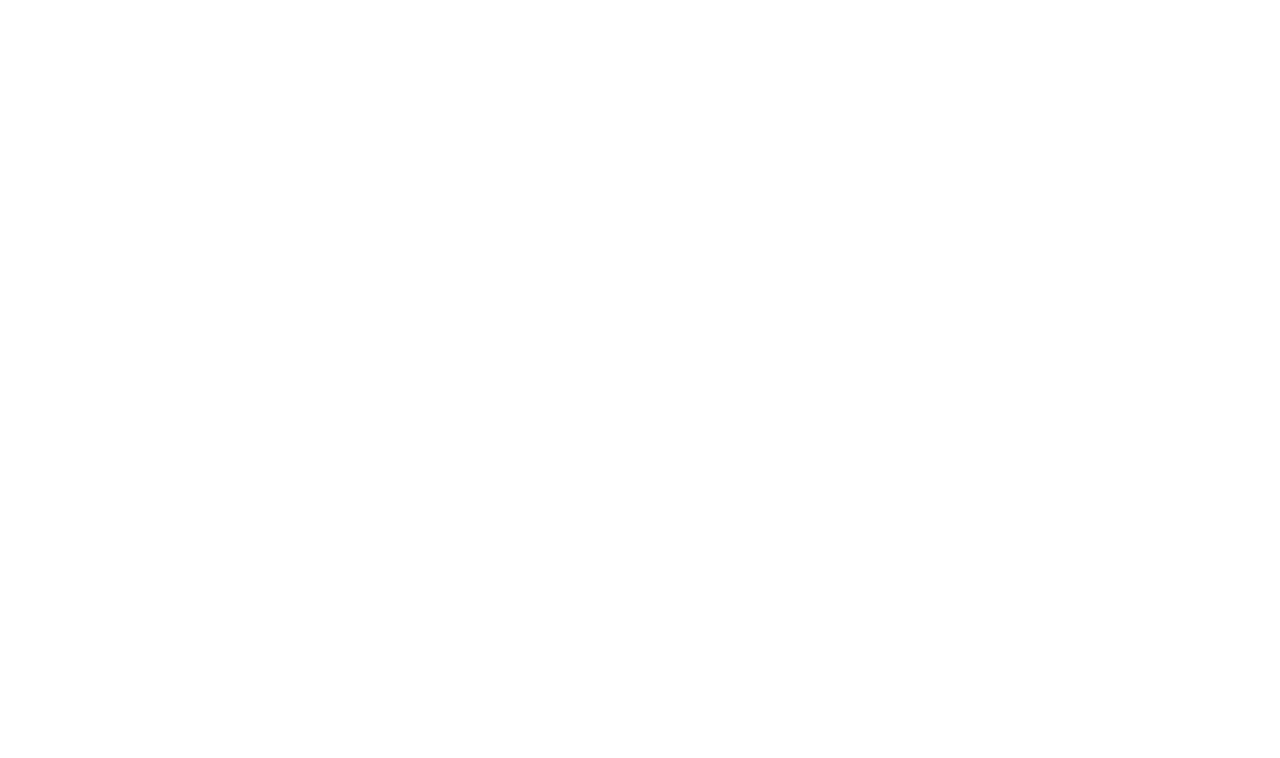
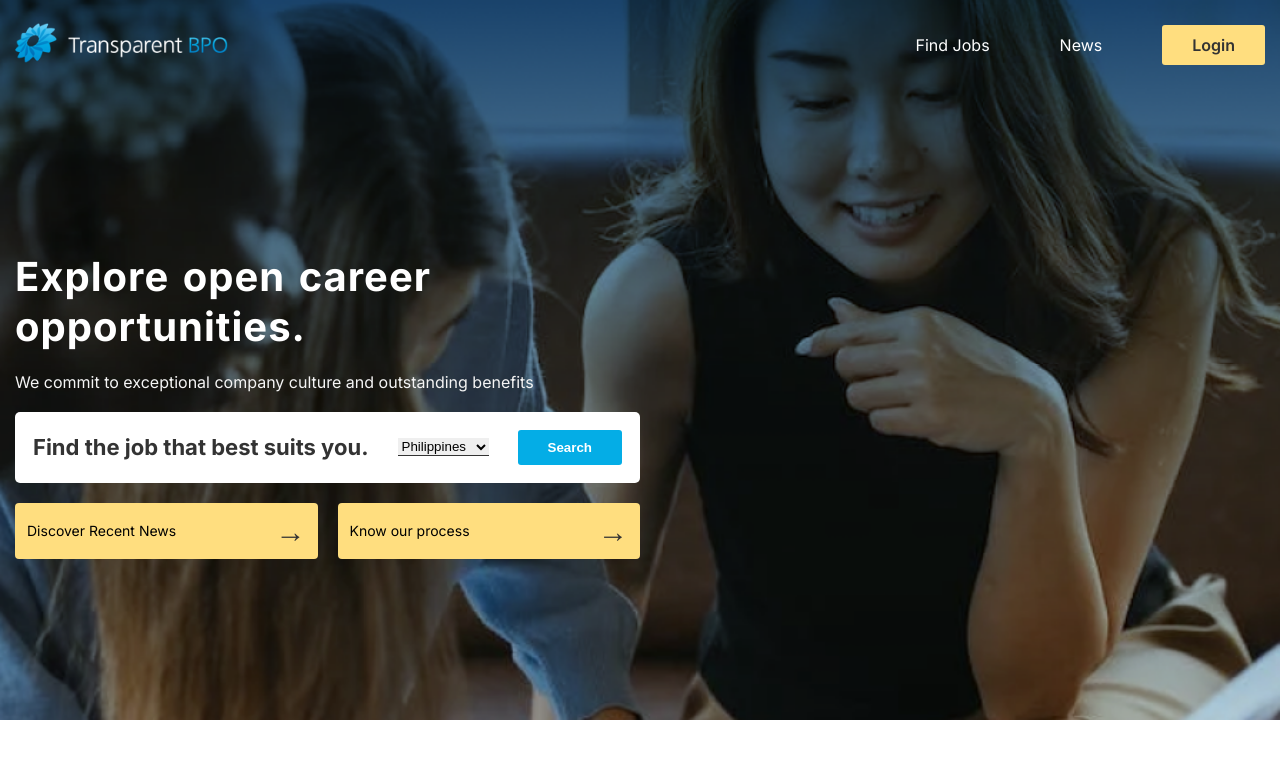
Before and after one commit to anikmondol/Job-Portal-JS, a plain HTML site: page index.html in a window 1280 px wide. Drawn offline with nearby package versions, Linux system fonts and the light colour scheme; files that its build step writes are made by us from their sources.

Commit message:
Job-Portal header page desing done

```diff
--- /dev/null
+++ b/css/index.css
@@ -0,0 +1,192 @@
+@import url('https://fonts.googleapis.com/css2?family=Inter:ital,opsz,wght@0,14..32,100..900;1,14..32,100..900&display=swap');
+
+
+:root {
+    --font-main: "Inter", sans-serif;
+    --color-primary: #04ADE6;
+    --color-dark-1: #000000;
+    --color-dark-2: #333333;
+    --color-withe-1: #ffffff;
+    --color-withe-2: #f5f5f5;
+    --color-yellow: #FFDE7F;
+}
+
+* {
+    padding: 0px;
+    margin: 0px;
+    box-sizing: border-box;
+}
+
+
+html {
+    font-size: 10px;
+    /* 1 rem 10px */
+}
+
+body {
+    font-family: var(--font-main);
+    font-size: 1.6rem;
+}
+
+a {
+    text-decoration: none;
+}
+
+ul {
+    list-style: none;
+}
+
+.container {
+    max-width: 140rem;
+    margin: 0 auto;
+    padding: 0rem 1.5rem;
+}
+
+
+/* header */
+
+.header {
+    background-image: url('../image/MainHero.png');
+    background-repeat: no-repeat;
+    background-position: center;
+    background-size: cover;
+    background-attachment: fixed;
+    height: 90vh;
+    width: 100%;
+}
+
+.nav {
+    width: 100%;
+    height: 9rem;
+}
+
+.nav_container {
+    width: 100%;
+    height: 100%;
+    display: flex;
+    align-items: center;
+    justify-content: space-between;
+}
+
+.logo_img {
+    max-width: 80%;
+}
+
+.nav_list {
+    display: flex;
+    align-items: center;
+    gap: 1rem;
+    list-style: none;
+}
+
+.nav_link {
+    text-decoration: none;
+    color: var(--color-withe-1);
+    padding: 1rem 3rem;
+    transition: 0.3s;
+}
+
+.nav_link:hover {
+   background-color: var(--color-primary);
+   padding: 1rem 3rem;
+   border-radius: 0.3rem;
+   color: var(--color-dark-2);
+}
+
+.nav_btn {
+    padding: 1rem 3rem;
+    background-color: var(--color-withe-1);
+    background-color: var(--color-yellow);
+    text-decoration: none;
+    color: var(--color-dark-2);
+    font-weight: 600;
+    border-radius: 0.3rem;
+    margin-left: 2rem;
+}
+
+
+/* header container */
+
+.header_container {
+    width: 50%;
+    height: calc(90vh - 9rem);
+    display: flex;
+    align-items: center;
+}
+
+.header_main_title {
+    font-size: 4rem;
+    line-height: 5rem;
+    color: var(--color-withe-1);
+    width: 100%;
+    word-spacing: 0.3rem;
+    letter-spacing: 0.1rem;
+}
+
+.header_p {
+    color: var(--color-withe-2);
+    margin: 2rem 0rem;
+}
+
+.header_form{
+    width: 100%;
+    background-color: var(--color-withe-1);
+    padding: 1.8rem;
+    display: flex;
+    justify-content: space-between;
+    align-items: center;
+    border-radius: 0.5rem;
+}
+
+.header_select{
+    border: none;
+    outline: none;
+    border-bottom: 0.1rem solid var(--color-dark-2);
+}
+
+.header_btn{
+    padding: 1rem 3rem;
+   color: var(--color-withe-1) !important;
+    background-color: var(--color-primary);
+    text-decoration: none;
+    color: var(--color-dark-2);
+    font-weight: 600;
+    border-radius: 0.3rem;
+    border: none;
+    cursor: pointer;
+    transition: 0.3s;
+}
+
+.header_btn:hover{
+  background-color: var(--color-dark-2);
+  color: var(--color-primary) !important;
+}
+
+.header_tags{
+    display: flex;
+    align-items: center;
+    gap: 2rem;
+    margin-top: 2rem;
+}
+
+.header_form_title{
+    font-size: 2.2rem;
+    color: var(--color-dark-2);
+}
+
+.header_tag{
+    padding: 1rem 1.2rem;
+    width: 50%;
+    background-color: var(--color-yellow);
+    border-radius: 0.4rem;
+    font-size: 1.4rem;
+    display: flex;
+    align-items: center;
+    justify-content: space-between;
+}
+
+.header_tag .arrow{
+   font-size: 3rem;
+   font-weight: 100;
+   color: var(--color-dark-2);
+}
--- a/index.html
+++ b/index.html
@@ -25,9 +25,58 @@
 
 <body>
 
-    <header>
+  <header class="header">
 
-    </header>
+    <!-- navbar start -->
+
+    <nav class="nav">
+        <div class="container nav_container">
+            <a href="/" class="logo"><img src="image/transparent-bpo-logo 1.png" alt="" class="logo_img"></a>
+            <ul class="nav_list">
+                <li class="nav_item"><a href="#" class="nav_link">Find Jobs</a></li>
+                <li class="nav_item"><a href="#" class="nav_link">News</a></li>
+                <li class="nav_item"><a href="#" class="nav_btn">Login</a></li>
+            </ul>
+        </div>
+    </nav>
+
+    <!-- navbar end -->
+
+    <!-- header container start -->
+
+    <div class="container">
+        <div class="header_container ">
+            <div class="header_wrapper">
+                <h1 class="header_main_title">Explore open career opportunities.</h1>
+                <p class="header_p">We commit to exceptional company culture and outstanding benefits</p>
+                <div class="header_form">
+                    <h2 class="header_form_title">Find the job that best suits you.</h2>
+                    <select value="country" class="header_select">
+                        <option name="philippines" id="">Philippines</option>
+                        <option name="bangladesh" id="">Bangladesh</option>
+                        <option name="india" id="">India</option>
+                        <option name="nepal" id="">Nepal</option>
+                        <option name="bhutan" id="">Bhutan</option>
+                    </select>
+                    <button class="header_btn">Search</button>
+                </div>
+                <div class="header_tags">
+                    <div class="header_tag">
+                        <span>Discover Recent News</span>
+                        <span class="arrow">&rarr;</span>
+                    </div>
+                    <div class="header_tag">
+                        <span>Know our process</span>
+                        <span class="arrow">&rarr;</span>
+                    </div>
+                </div>
+            </div>
+        </div>
+    </div>
+
+    <!-- header container end -->
+
+  </header>
 
     <main>
 
--- a/style/index.css
+++ /dev/null
@@ -1,43 +0,0 @@
-@import url('https://fonts.googleapis.com/css2?family=Inter:ital,opsz,wght@0,14..32,100..900;1,14..32,100..900&display=swap');
-
-
-:root {
-    --font-main: "Inter", sans-serif;
-    --color-primary: #DB4444;
-    --color-dark-1: #000000;
-    --color-dark-2: #7D8184;
-    --color-withe-1: #ffffff;
-    --color-withe-2: #f5f5f5;
-    --color-green: #00d656;
-}
-
-* {
-    padding: 0px;
-    margin: 0px;
-    box-sizing: border-box;
-}
-
-
-html {
-    font-size: 10px;
-    /* 1 rem 10px */
-}
-
-body {
-    font-family: var(--font-main);
-    font-size: 1.6rem;
-}
-
-a {
-    text-decoration: none;
-}
-
-ul {
-    list-style: none;
-}
-
-.container {
-    max-width: 114rem;
-    margin: 0 auto;
-    padding: 0rem 1rem;
-}
```
Also changed, not shown: image/MainHero.png (renamed from image/Main Hero.png).
